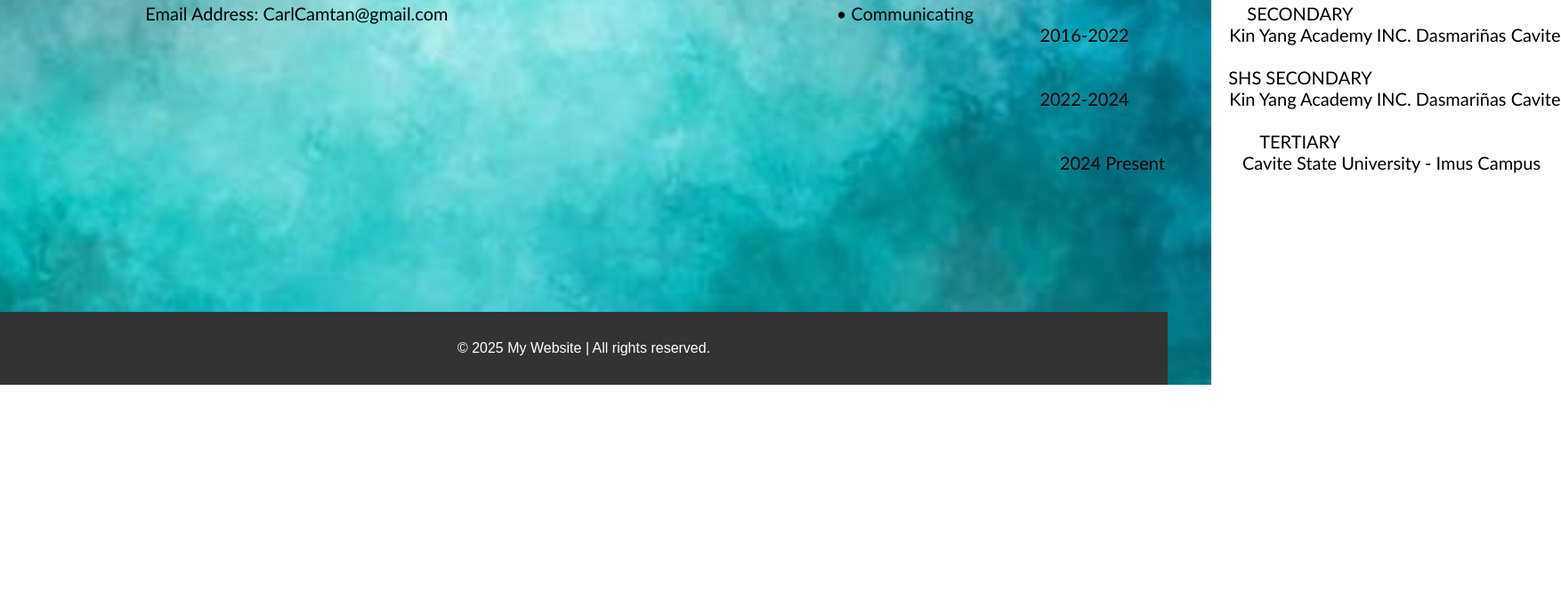
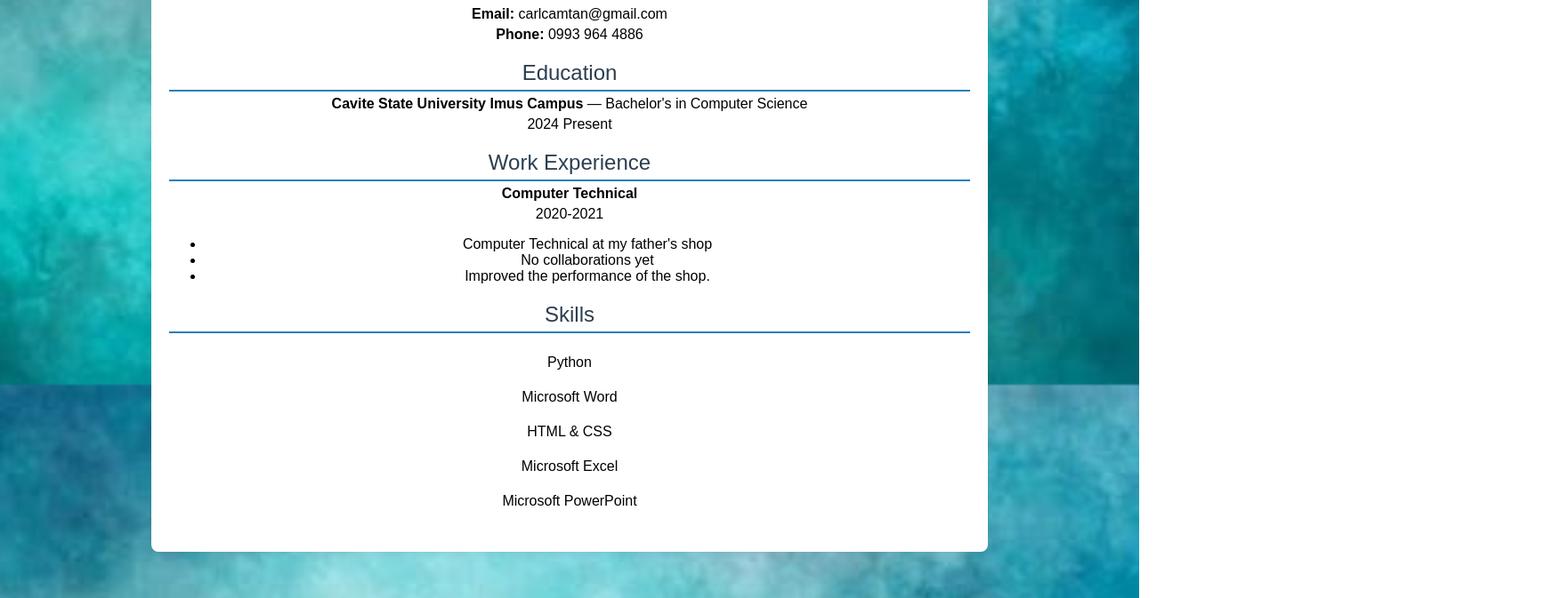
Before and after one commit to Caz1113/webapp, a plain HTML site: page My Resume.html in a window 1280 px wide. Shown: the part 367-1040 px from the top of the page at 89% size, 1754 px wide, since content can reach past the window. Before the commit the page ends 800 px from the top, so only its background shows below. Drawn offline with Linux system fonts and the light colour scheme.

Commit message:
Update My Resume.html

```diff
--- a/My Resume.html
+++ b/My Resume.html
@@ -58,6 +58,51 @@
             float: left;
             display: flex;
         }
+        style
+        body {
+            font-family: Arial, sans-serif;
+            margin: 0;
+            padding: 0;
+            background-color: #f4f4f4;
+            color: #333;
+        }
+        .container {
+            max-width: 900px;
+            margin: 20px auto;
+            background-color: white;
+            padding: 20px;
+            border-radius: 8px;
+            box-shadow: 0 0 10px rgba(0, 0, 0, 0.1);
+        }
+        h1 {
+            text-align: center;
+            color: #2c3e50;
+        }
+        .section-title {
+            font-size: 1.5em;
+            margin-top: 20px;
+            color: #2c3e50;
+            border-bottom: 2px solid #2980b9;
+            padding-bottom: 5px;
+        }
+        .contact, .education, .experience, .skills {
+            margin-bottom: 20px;
+        }
+        .contact p, .education p, .experience p, .skills p {
+            margin: 5px 0;
+        }
+        .skills ul {
+            list-style-type: none;
+            padding: 0;
+        }
+        .skills li {
+            background-color: #ffffff;
+            border-radius: 5px;
+            margin: 5px 0;
+            padding: 8px;
+        }
+    </style>
+    </style>
     </style>
 </head>
 <body>
@@ -73,35 +118,40 @@
     </nav>
     <main>
         <h1>My Resume</h1>
-        <pre class="pre">CAMTAN, CARL PATRICK H.
+        <div class="container">
+            <h1>Carl Patrick H. Camtan</h1>
+            <div class="contact">
+                <p><strong>Email:</strong> carlcamtan@gmail.com</p>
+                <p><strong>Phone:</strong> 0993 964 4886</p>
+            </div>
 
-            Home Address:   141 Malagasang 2-E Imus City, Cavite
-            Phone No:  09939644886
-            Email Address: CarlCamtan@gmail.com</p>
-        <pre class="pre">Personal Information
-            Birthdate: June 5, 2006
-            Religion: Catholic
-            Place of Birth: Imus Cavite</p>
-        <pre class="pre">Skills
-            • Time Management
-            • Adaptilabilty
-            • Fast Learner
-            • Communicating</p>
-        <pre class="pre">Education Background
-            PRIMARY
-            2012-2016                      Malagasang 3 Elementary School
+            <div class="education">
+                <div class="section-title">Education</div>
+                <p><strong>Cavite State University Imus Campus</strong> — Bachelor's in Computer Science</p>
+                <p>2024 Present</p>
+            </div>
 
-            SECONDARY
-            2016-2022                      Kin Yang Academy INC. Dasmariñas Cavite
+            <div class="experience">
+                <div class="section-title">Work Experience</div>
+                <p><strong>Computer Technical</strong></p>
+                <p>2020-2021</p>
+                <ul>
+                    <li>Computer Technical at my father's shop</li>
+                    <li>No collaborations yet</li>
+                    <li>Improved the performance of the shop.</li>
+                </ul>
+            </div>
 
-            SHS SECONDARY
-            2022-2024                      Kin Yang Academy INC. Dasmariñas Cavite
-
-            TERTIARY
-            2024 Present                 Cavite State University - Imus Campus</p>
-    </main>
-    <footer>
-        <p>&copy; 2025 My Website | All rights reserved.</p>
-    </footer>
+            <div class="skills">
+                <div class="section-title">Skills</div>
+                <ul>
+                    <li>Python</li>
+                    <li>Microsoft Word</li>
+                    <li>HTML & CSS</li>
+                    <li>Microsoft Excel</li>
+                    <li>Microsoft PowerPoint</li>
+                </ul>
+            </div>
+        </div>
 </body>
 </html>
```
